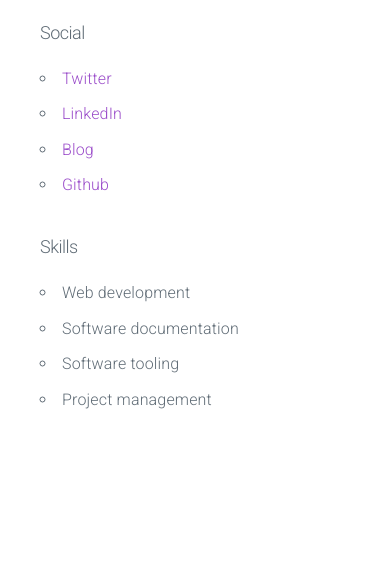
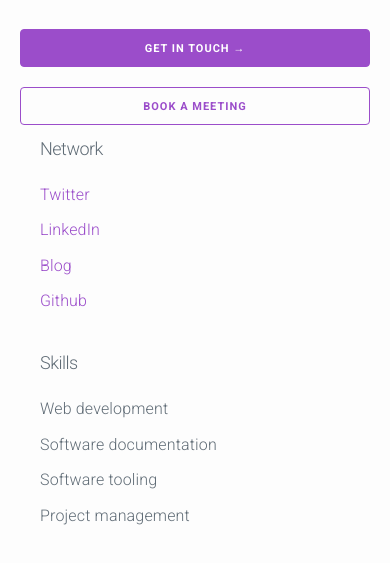
Before and after one commit to wmik/portfolio, a website built with Parcel: page index.html in a window 390 px wide. Shown: the part 101-664 px from the top of the page. Built offline with nearby package versions, Linux system fonts and the light colour scheme.

Commit message:
feat: call to action

```diff
--- a/index.html
+++ b/index.html
@@ -14,11 +14,15 @@
   <section class="container page-container">
     <header class="column page-header">
       <h1>Software developer based in Nairobi, Kenya</h1>
+      <div class="call-to-action">
+        <a href="mailto:contact@wmik.me" class="button" style="margin-top: 1rem;">Get in touch &rarr;</a>
+        <a href="https://calendly.com/wmik" class="button button-outline meeting-button">Book a meeting</a>
+      </div>
     </header>
     <footer class="column page-footer">
       <section class="container list-container">
         <ul class="column list-column">
-          <h5>Social</h5>
+          <h5>Network</h5>
           <li><a href="https://twitter.com/wmik_">Twitter</a></li>
           <li><a href="https://www.linkedin.com/in/williemik/">LinkedIn</a></li>
           <li><a href="https://medium.com/@wmik">Blog</a></li>
--- a/style.css
+++ b/style.css
@@ -1,5 +1,6 @@
 html, body {
   height: 100%;
+  background-color: rgb(253, 253, 253);
 }
 
 .page-header {
@@ -16,6 +17,19 @@
   display: flex;
 }
 
+.list-container {
+  display: flex;
+  justify-content: space-between;
+}
+
+.meeting-button {
+  margin-top: 1rem;
+  margin-left: 1.2rem;
+}
+
+.list-column {
+  list-style: none;
+}
 
 @media (max-width: 52.0rem) {
   .page-header {
@@ -26,10 +40,11 @@
     margin-top: 5%;
     flex-direction: column;
   }
+
   .list-container {
-    display: flex;
     margin-top: 10%;
   }
+
   .list-column {
     min-width: 40%;
   }
@@ -39,4 +54,13 @@
   .list-container {
     flex-direction: column;
   }
+
+  .call-to-action {
+    display: flex;
+    flex-direction: column;
+  }
+
+  .meeting-button {
+    margin-left: 0;
 }
+}
```
